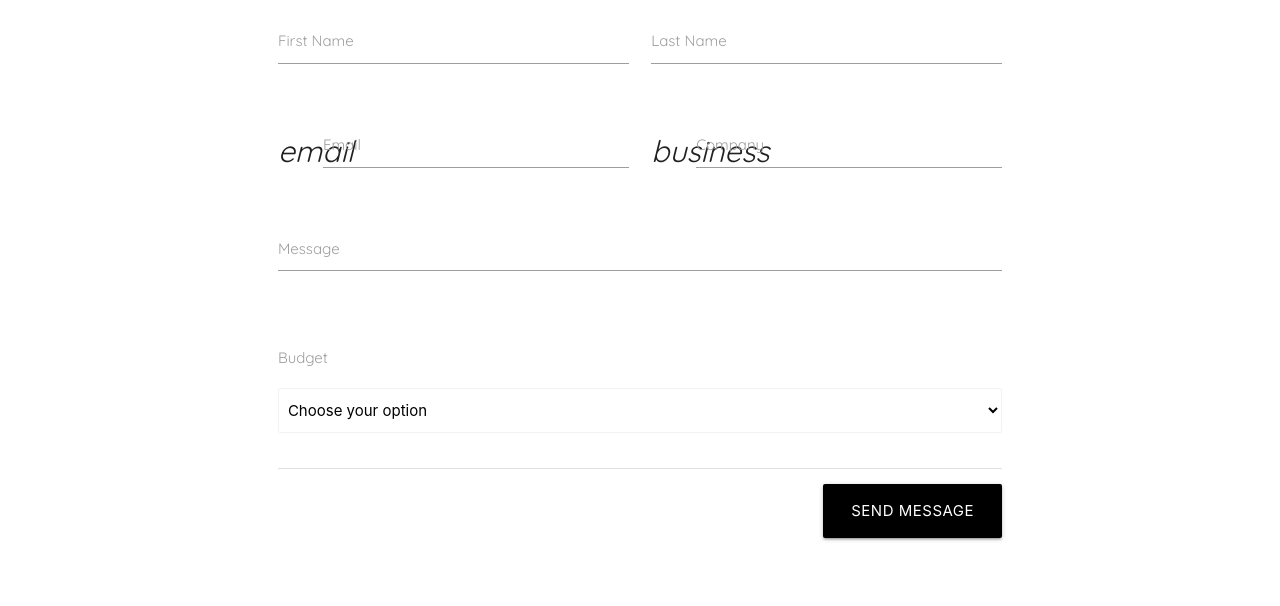
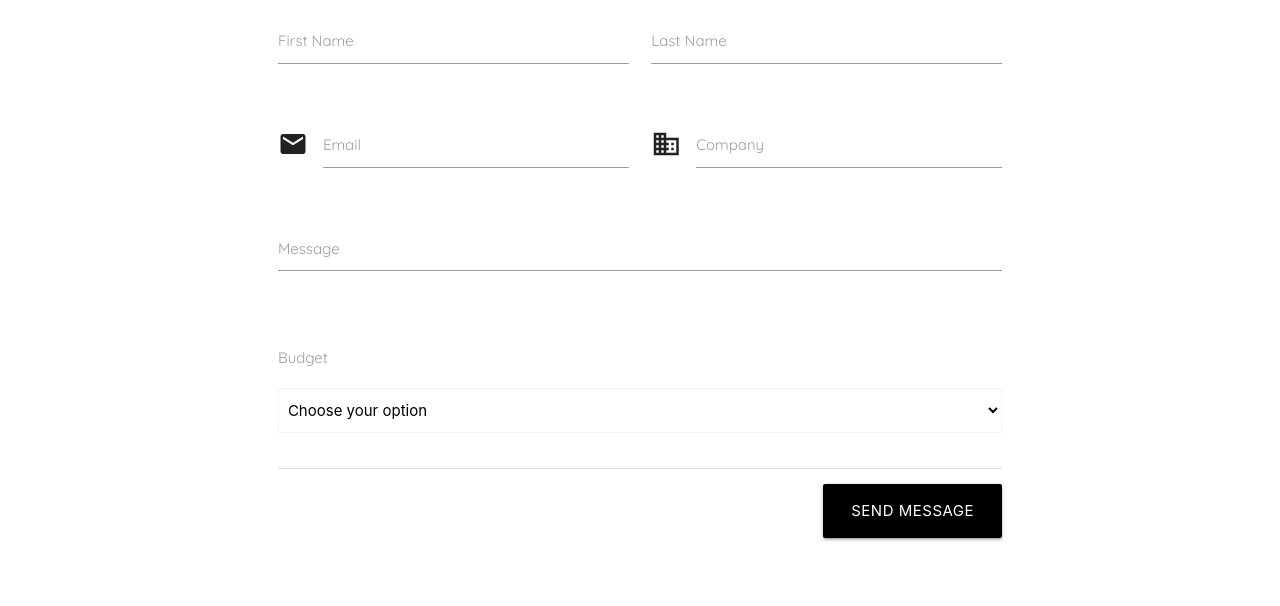
Before and after one commit to afroplusplus/afroplusplus.github.io, a plain HTML site: page index.html in a window 1280 px wide. Shown: the part 1518-2124 px from the top of the page. Drawn offline with Linux system fonts and the light colour scheme.

Commit message:
Update index.html

```diff
--- a/index.html
+++ b/index.html
@@ -125,12 +125,12 @@
                     </div>
                     <div class="row">
                         <div class="input-field col m6 s12">
-                            <i class="prefix"> email</i>
+                            <i class="prefix material-icons"> email</i>
                             <input id="email" type="email" class="validate" required>
                             <label for="email">Email</label>
                         </div>
                         <div class="input-field col m6 s12">
-                            <i class="prefix">business</i>
+                            <i class="prefix material-icons">business</i>
                             <input id="company" type="text" class="validate">
                             <label for="company">Company</label>
                         </div>
```
